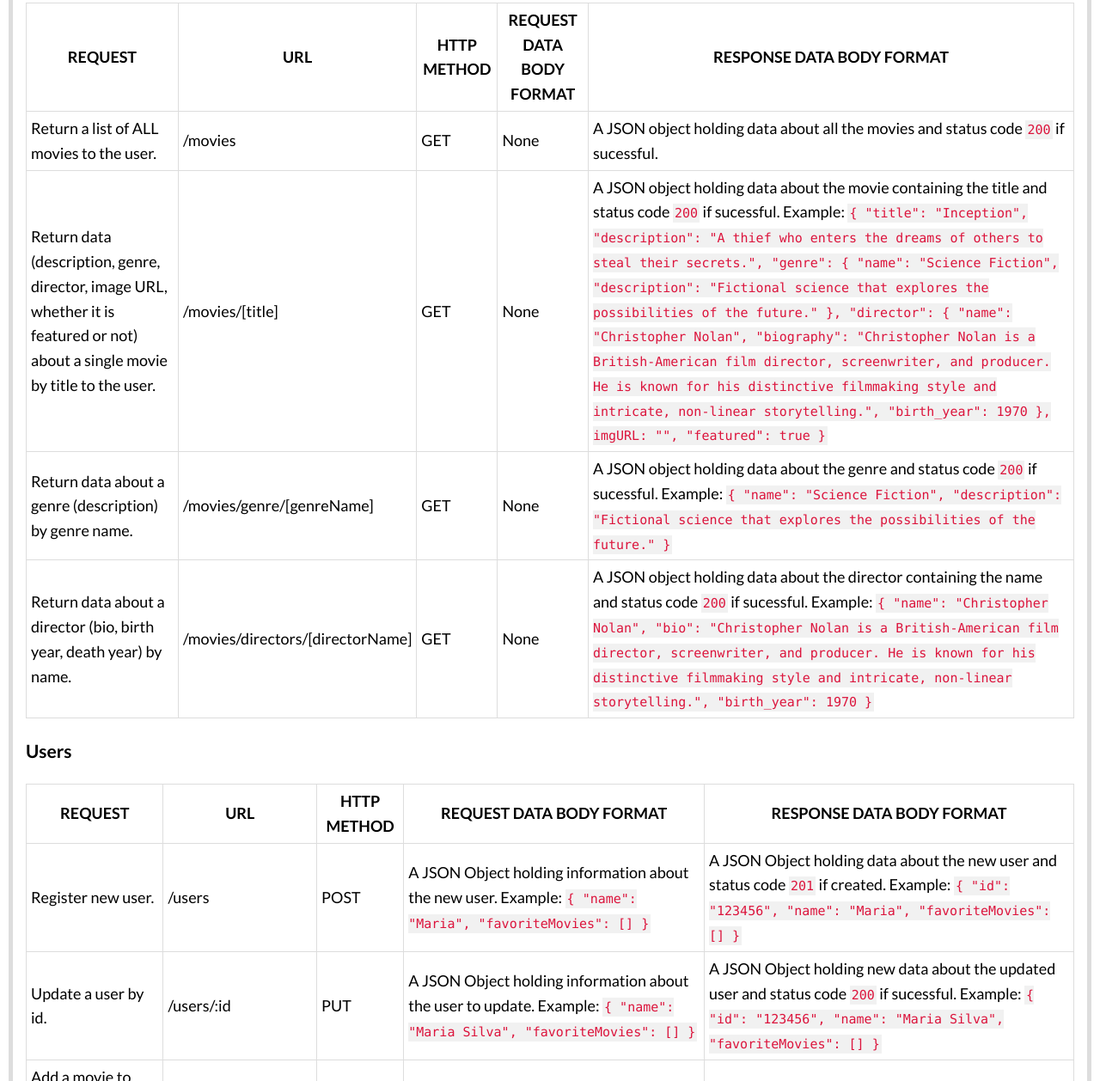
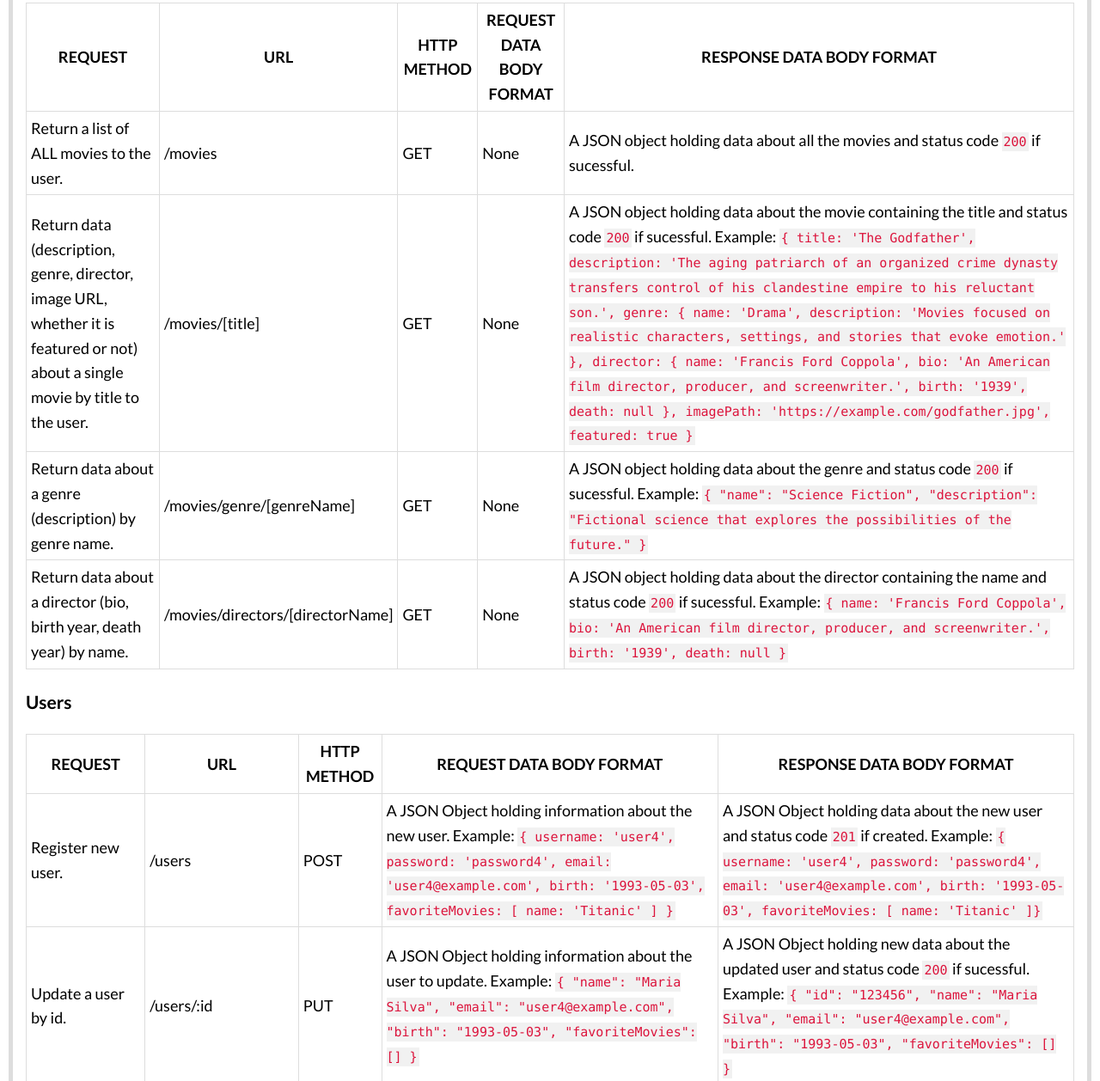
Before and after one commit to shillari/moonflix_backend, a website: page public/documentation.html in a window 1280 px wide. Shown: the part 399-1657 px from the top of the page at 86% size. Drawn offline with Linux system fonts and the light colour scheme.

Commit message:
updating documentation

```diff
--- a/public/documentation.html
+++ b/public/documentation.html
@@ -95,17 +95,17 @@
                         the title and status code <code>200</code> if sucessful.
                         Example:
                         <code
-                            >{ "title": "Inception", "description": "A thief who
-                            enters the dreams of others to steal their
-                            secrets.", "genre": { "name": "Science Fiction",
-                            "description": "Fictional science that explores the
-                            possibilities of the future." }, "director": {
-                            "name": "Christopher Nolan", "biography":
-                            "Christopher Nolan is a British-American film
-                            director, screenwriter, and producer. He is known
-                            for his distinctive filmmaking style and intricate,
-                            non-linear storytelling.", "birth_year": 1970 },
-                            imgURL: "", "featured": true }</code
+                            >{ title: 'The Godfather', description: 'The aging
+                            patriarch of an organized crime dynasty transfers
+                            control of his clandestine empire to his reluctant
+                            son.', genre: { name: 'Drama', description: 'Movies
+                            focused on realistic characters, settings, and
+                            stories that evoke emotion.' }, director: { name:
+                            'Francis Ford Coppola', bio: 'An American film
+                            director, producer, and screenwriter.', birth:
+                            '1939', death: null }, imagePath:
+                            'https://example.com/godfather.jpg', featured: true
+                            }</code
                         >
                     </td>
                 </tr>
@@ -138,14 +138,9 @@
                         A JSON object holding data about the director containing
                         the name and status code <code>200</code> if sucessful.
                         Example:
-                        <code
-                            >{ "name": "Christopher Nolan", "bio": "Christopher
-                            Nolan is a British-American film director,
-                            screenwriter, and producer. He is known for his
-                            distinctive filmmaking style and intricate,
-                            non-linear storytelling.", "birth_year": 1970
-                            }</code
-                        >
+                        <code>{ name: 'Francis Ford Coppola', bio: 'An American
+                            film director, producer, and screenwriter.', birth:
+                            '1939', death: null }</code>
                     </td>
                 </tr>
             </table>
@@ -165,14 +160,23 @@
                     <td>
                         A JSON Object holding information about the new user.
                         Example:
-                        <code> { "name": "Maria", "favoriteMovies": [] } </code>
+                        <code> {
+                            username: 'user4',
+                            password: 'password4',
+                            email: 'user4@example.com',
+                            birth: '1993-05-03',
+                            favoriteMovies: [ name: 'Titanic' ]
+                          } </code>
                     </td>
                     <td>
                         A JSON Object holding data about the new user and status
                         code <code>201</code> if created. Example:
-                        <code>
-                            { "id": "123456", "name": "Maria", "favoriteMovies":
-                            [] }
+                        <code>{
+                            username: 'user4',
+                            password: 'password4',
+                            email: 'user4@example.com',
+                            birth: '1993-05-03',
+                            favoriteMovies: [ name: 'Titanic' ]}
                         </code>
                     </td>
                 </tr>
@@ -184,7 +188,10 @@
                         A JSON Object holding information about the user to
                         update. Example:
                         <code>
-                            { "name": "Maria Silva", "favoriteMovies": [] }
+                            { "name": "Maria Silva",
+                            "email": "user4@example.com",
+                            "birth": "1993-05-03",
+                            "favoriteMovies": [] }
                         </code>
                     </td>
                     <td>
@@ -192,6 +199,8 @@
                         and status code <code>200</code> if sucessful. Example:
                         <code>
                             { "id": "123456", "name": "Maria Silva",
+                            "email": "user4@example.com",
+                            "birth": "1993-05-03",
                             "favoriteMovies": [] }
                         </code>
                     </td>
```
